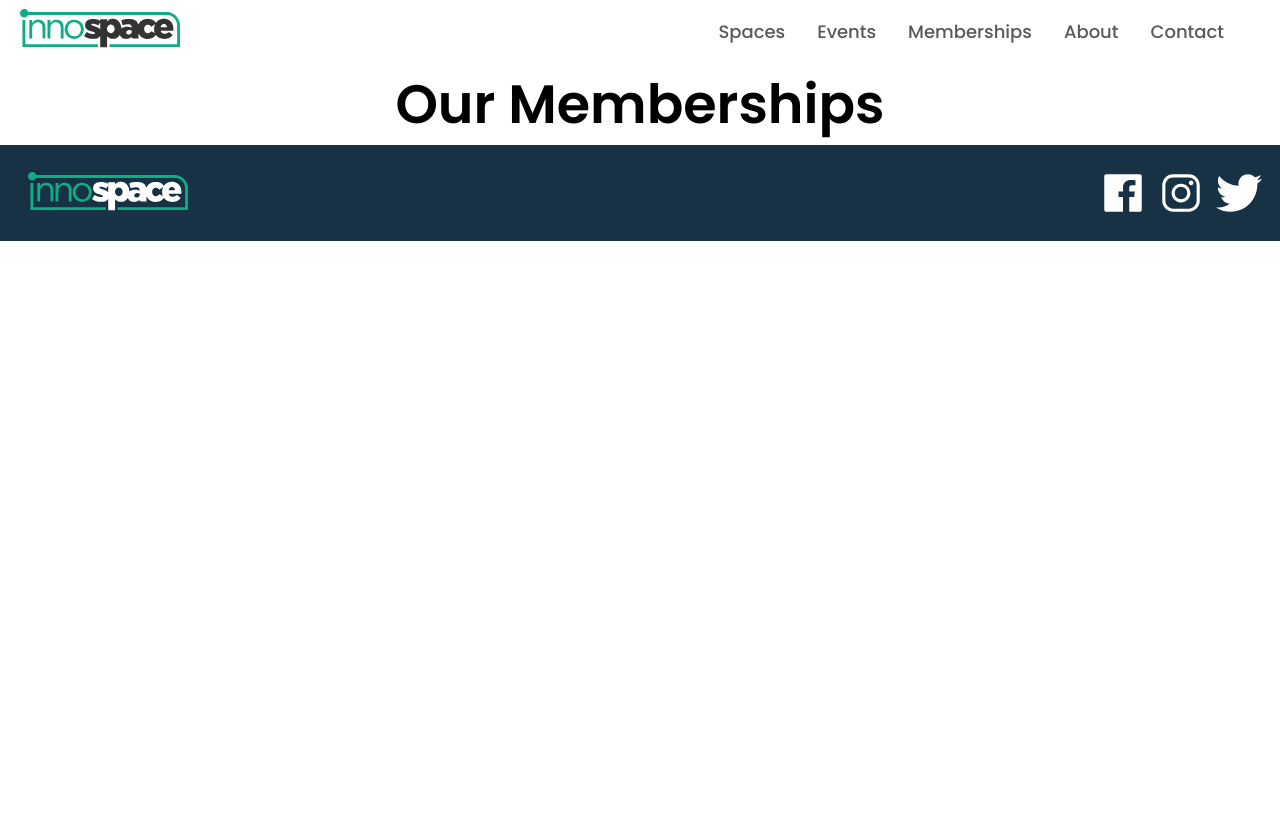
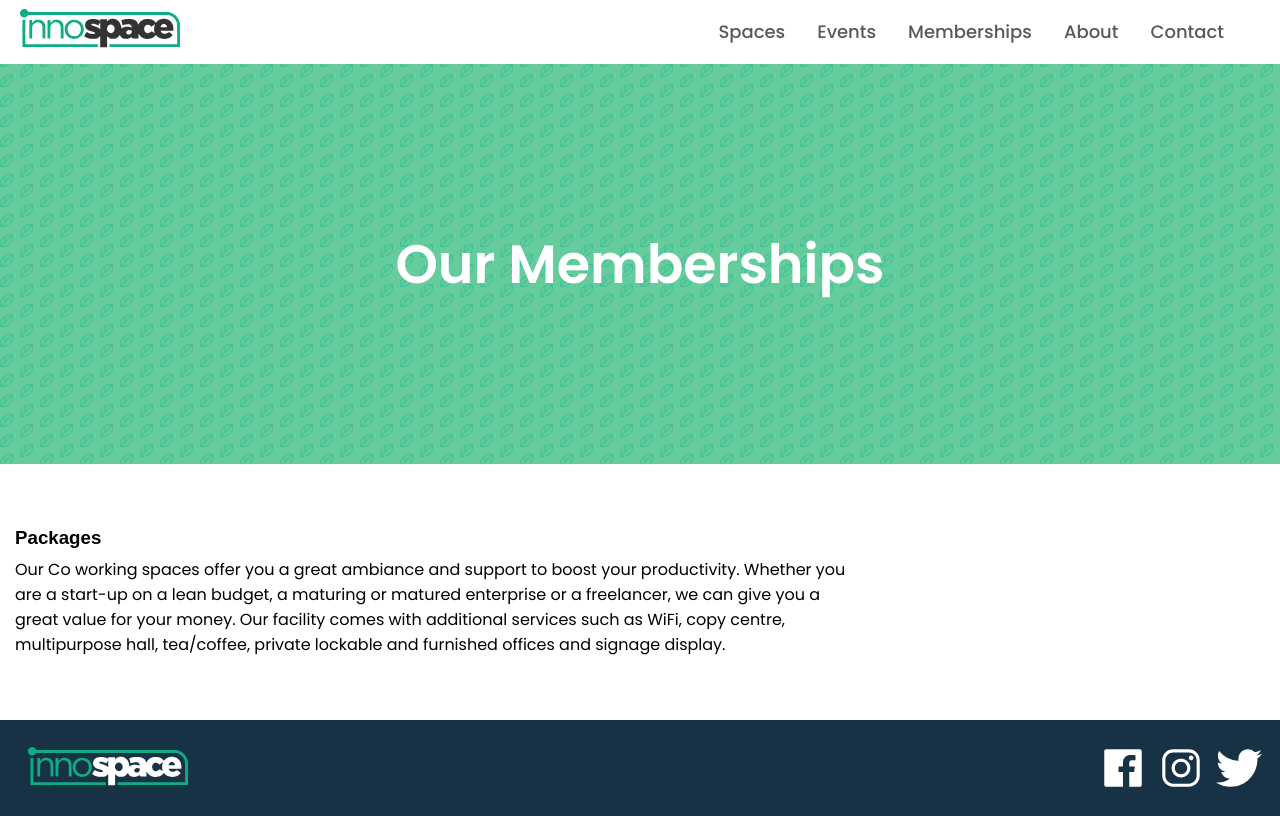
Before and after one commit to knada/innospace-next, a Next.js app: page /memberships in a window 1280 px wide. Built offline with nearby package versions, Linux system fonts and the light colour scheme.

Commit message:
added memberships content component to memberships page

```diff
--- a/pages/memberships.tsx
+++ b/pages/memberships.tsx
@@ -1,10 +1,10 @@
-import { MainHeading } from '../components/Headings/Headings'
-import Layout from '../components/Layout/Layout'
+import MembershipsContent from '../components/PageContent/MembershipsContent/MembershipsContent'
+import PageTemplate from '../components/PageTemplate/PageTemplate'
 
 export default function Memberships() {
     return (
-        <Layout>
-            <MainHeading>Our Memberships</MainHeading>
-        </Layout>
+        <PageTemplate heading="Our Memberships">
+            <MembershipsContent />
+        </PageTemplate>
     )
 }
```
